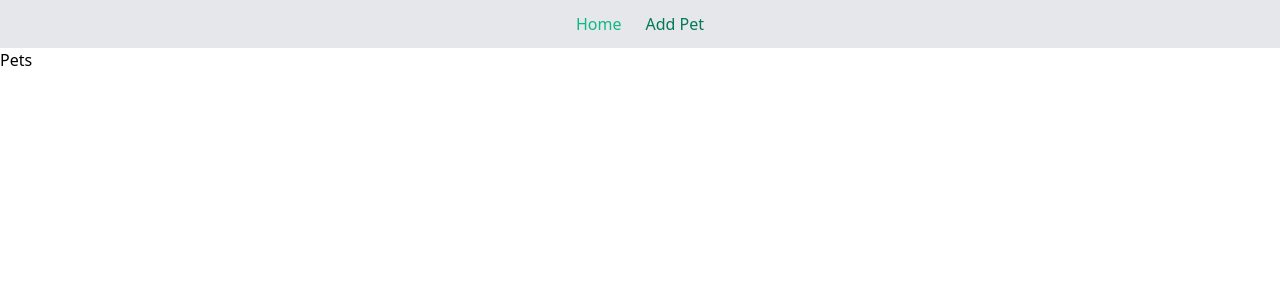
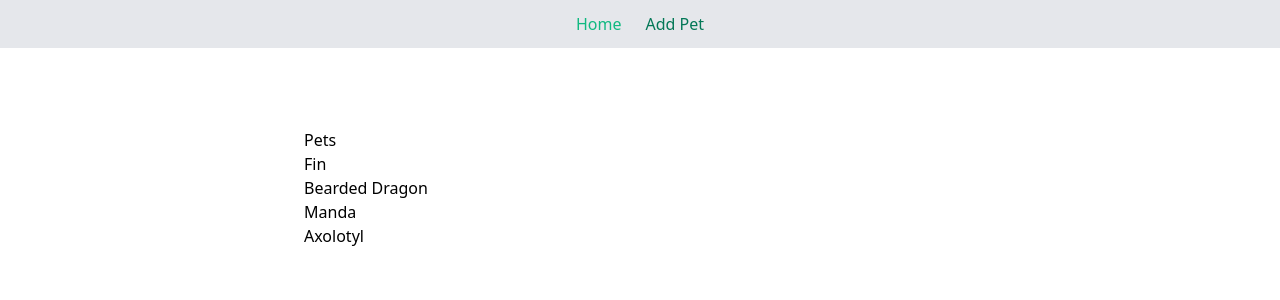
Before and after one commit to bebofofum/react-pet-feeder-client, a React (Create React App) app in the folder pet-feeder-client/: page / in a window 1280 px wide. Shown: the top 300 px of the page. Built offline with nearby package versions, Linux system fonts and the light colour scheme.

Commit message:
Adding state to container and starting to pass props to PetList

```diff
--- a/pet-feeder-client/src/App.js
+++ b/pet-feeder-client/src/App.js
@@ -18,7 +18,9 @@ function App() {
        <NavBar />
 
        <Switch>
-          <Route exact path="/">Pets</Route>
+          <Route exact path="/">
+            <PetsContainer />
+          </Route>
           <Route exact path="/pets/new">Add Pet</Route>
        </Switch>
      </Router>
--- a/pet-feeder-client/src/components/PetList.js
+++ b/pet-feeder-client/src/components/PetList.js
@@ -0,0 +1,15 @@
+import React from 'react'
+import PetListItem from './PetListItem'
+
+const PetList = ({pets}) => {
+    return(
+        <div>
+            <h1>Pets</h1>
+            <ul>{pets.map(pet => <PetListItem pet={pet} />)}</ul>
+        </div>
+
+    )
+
+}
+
+export default PetList
--- a/pet-feeder-client/src/components/PetListItem.js
+++ b/pet-feeder-client/src/components/PetListItem.js
@@ -0,0 +1,13 @@
+import React from 'react'
+
+const PetListItem = ({pet}) => {
+    return(
+        <>
+            <li className="" key={pet.id} >{pet.name}</li>
+            <li className="" key={pet.id} >{pet.type}</li>
+        </>
+    )
+
+}
+
+export default PetListItem
--- a/pet-feeder-client/src/containers/PetsContainer.js
+++ b/pet-feeder-client/src/containers/PetsContainer.js
@@ -0,0 +1,41 @@
+import React, { Component } from 'react'
+import PetList from '../components/PetList'
+
+
+class PetsContainer extends Component {
+
+    state = {
+        pets: [],
+        loading: true
+    }
+
+    componentDidMount(){
+        setTimeout(() => {
+            this.setState({
+                pets: [{
+                    id: 1,
+                    name: 'Fin',
+                    type: 'Bearded Dragon'
+                }, {
+                    id: 2,
+                    name: 'Manda',
+                    type: 'Axolotyl'
+                }],
+                loading: false
+            })
+
+        }, 1000)
+
+    }
+
+    render(){
+        return (
+            <section className="max-w-2xl w-10/12 mx-auto mt-20">
+                {this.state.loading ? "loading spinner" : <PetList pets={this.state.pets} /> }
+            </section>
+        )
+
+    }
+}
+
+export default PetsContainer
```
